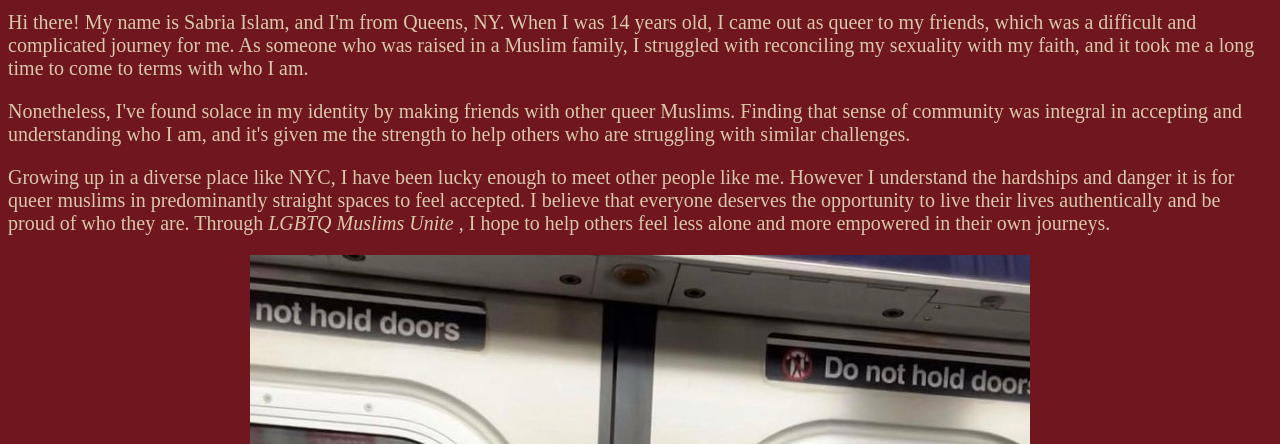
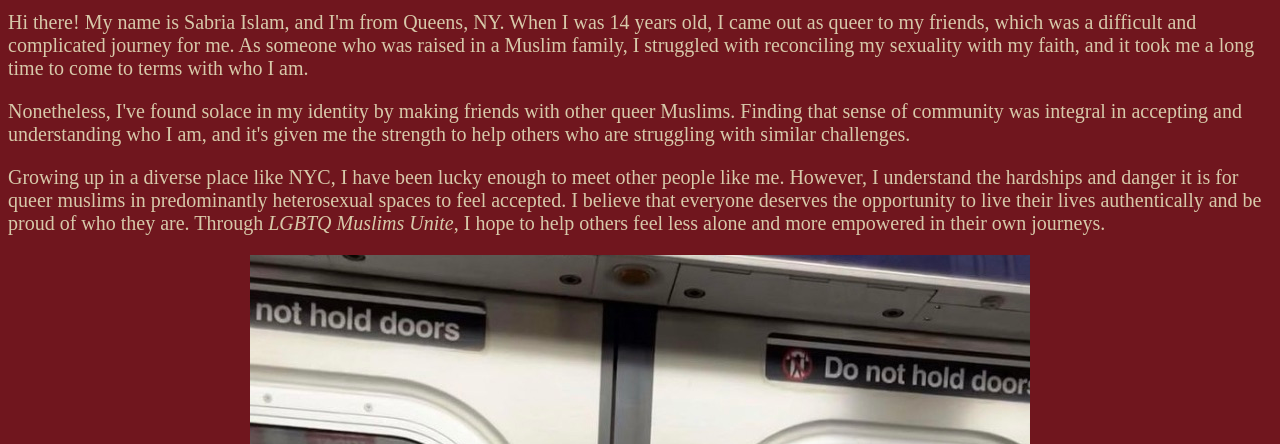
Before and after one commit to sabriaislam/queermuslims, a plain HTML site: page about.html in a window 1280 px wide. Shown: the part 356-800 px from the top of the page. Drawn offline with Linux system fonts and the light colour scheme; a web font is replaced by a local one.

Commit message:
before submission

```diff
--- a/about.html
+++ b/about.html
@@ -19,7 +19,7 @@
 			<h1>A Little Bit About Me...</h1>
 			<p>Hi there! My name is Sabria Islam, and I'm from Queens, NY. When I was 14 years old, I came out as queer to my friends, which was a difficult and complicated journey for me. As someone who was raised in a Muslim family, I struggled with reconciling my sexuality with my faith, and it took me a long time to come to terms with who I am.</p>
 			<p>Nonetheless, I've found solace in my identity by making friends with other queer Muslims. Finding that sense of community was integral in accepting and understanding who I am, and it's given me the strength to help others who are struggling with similar challenges.</p>
-			<p>Growing up in a diverse place like NYC, I have been lucky enough to meet other people like me. However I understand the hardships and danger it is for queer muslims in predominantly straight spaces to feel accepted. I believe that everyone deserves the opportunity to live their lives authentically and be proud of who they are. Through <i>LGBTQ Muslims Unite </i>, I hope to help others feel less alone and more empowered in their own journeys. </p>
+			<p>Growing up in a diverse place like NYC, I have been lucky enough to meet other people like me. However, I understand the hardships and danger it is for queer muslims in predominantly heterosexual spaces to feel accepted. I believe that everyone deserves the opportunity to live their lives authentically and be proud of who they are. Through <i>LGBTQ Muslims Unite</i>, I hope to help others feel less alone and more empowered in their own journeys. </p>
 		<div>
 		<div class ="about-me-image">
 			<img src ="about-me-img.jpeg">
```
